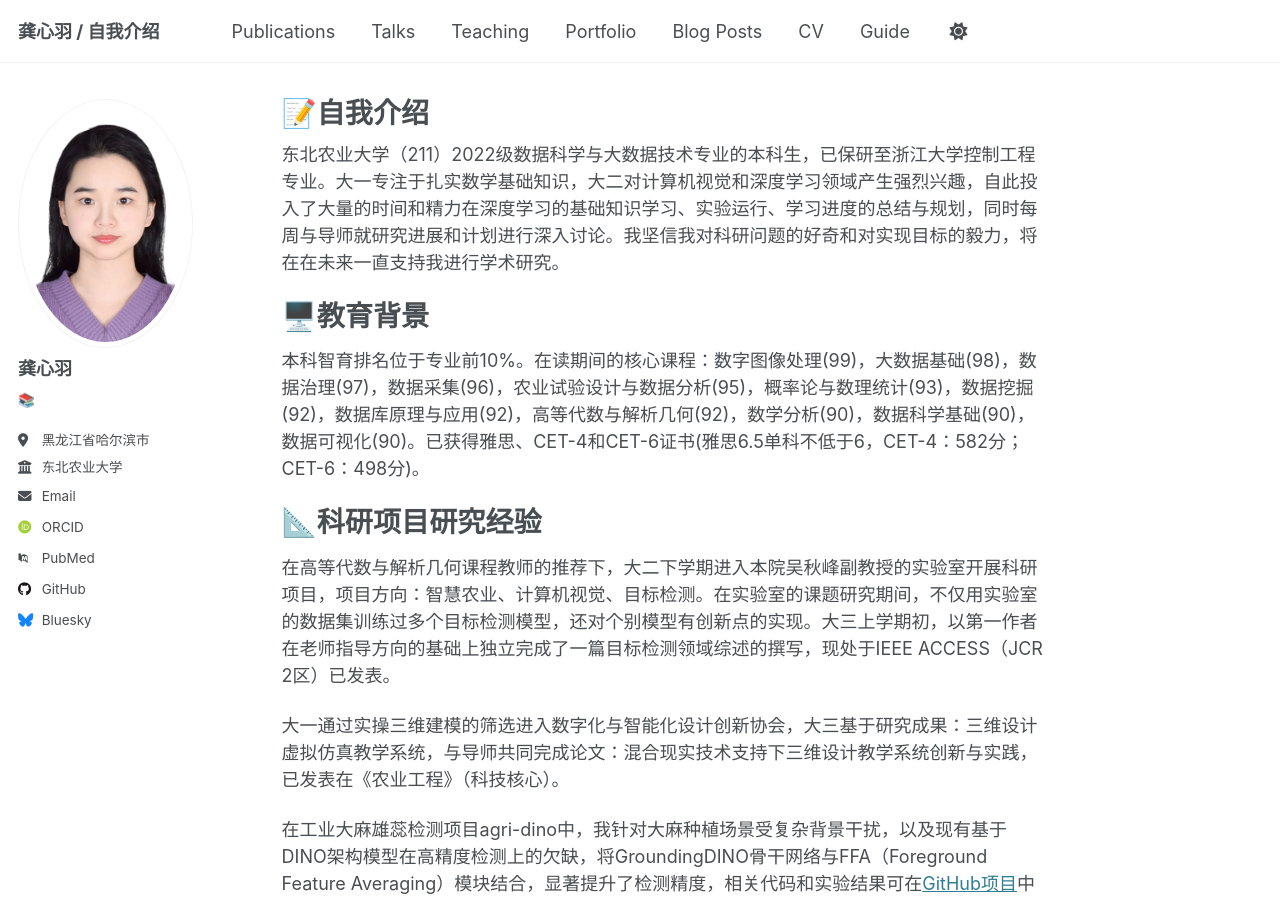
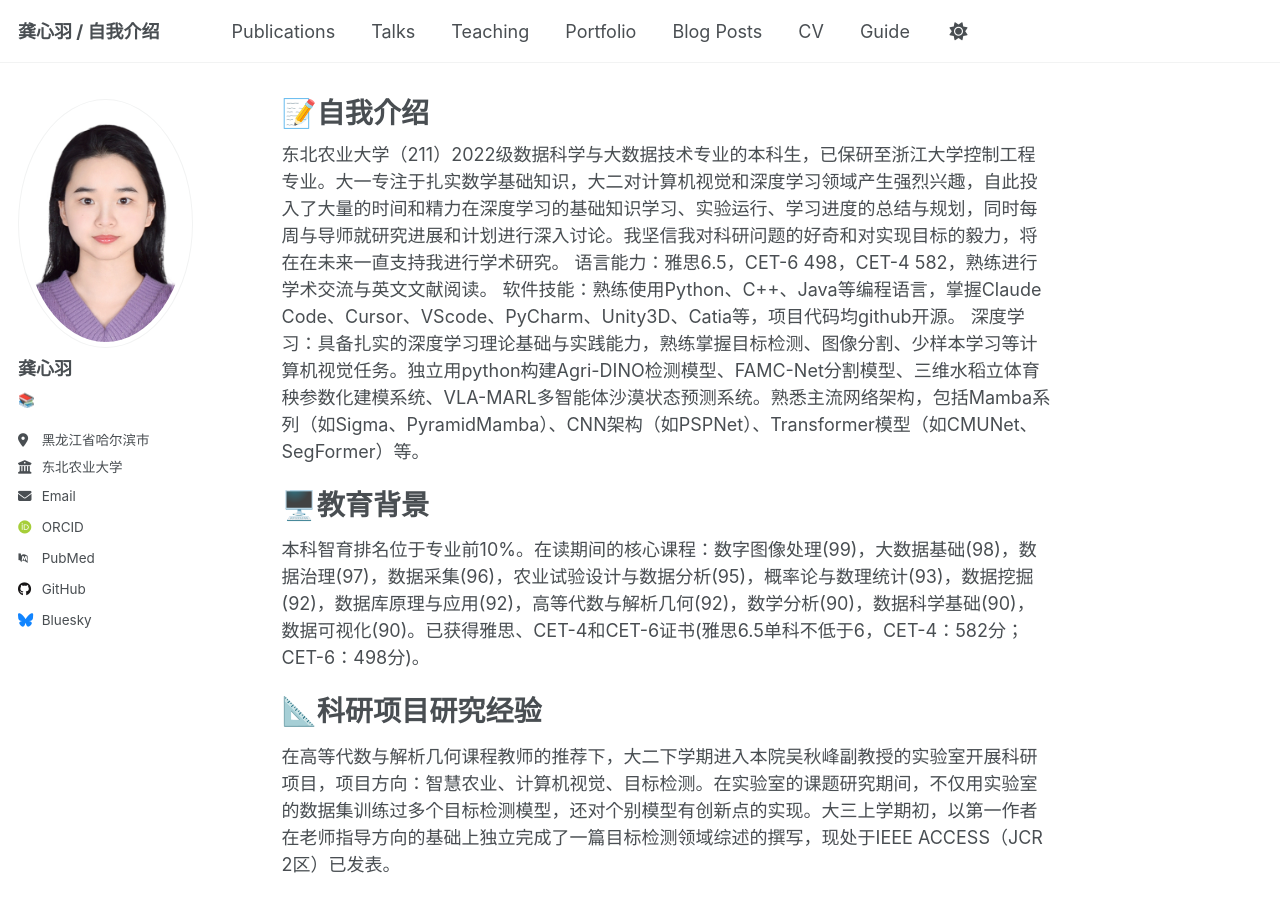
Before and after one commit to yyuliaaa/yyuliaaa.github.io, a Jekyll site: the page built from _pages/about.md, in a window 1280 px wide and 900 px high. Built offline with Jekyll 4.4.1, drawn with Linux system fonts in a browser that asks for light colours; some web fonts are replaced.

Commit message:
Enhance about page with language and software skills
Added language skills and software proficiency sections to the about page.

```diff
--- a/_pages/about.md
+++ b/_pages/about.md
@@ -8,6 +8,9 @@ redirect_from:
 ---
 
 东北农业大学（211）2022级数据科学与大数据技术专业的本科生，已保研至浙江大学控制工程专业。大一专注于扎实数学基础知识，大二对计算机视觉和深度学习领域产生强烈兴趣，自此投入了大量的时间和精力在深度学习的基础知识学习、实验运行、学习进度的总结与规划，同时每周与导师就研究进展和计划进行深入讨论。我坚信我对科研问题的好奇和对实现目标的毅力，将在在未来一直支持我进行学术研究。
+语言能力：雅思6.5，CET-6 498，CET-4 582，熟练进行学术交流与英文文献阅读。
+软件技能：熟练使用Python、C++、Java等编程语言，掌握Claude Code、Cursor、VScode、PyCharm、Unity3D、Catia等，项目代码均github开源。
+深度学习：具备扎实的深度学习理论基础与实践能力，熟练掌握目标检测、图像分割、少样本学习等计算机视觉任务。独立用python构建Agri-DINO检测模型、FAMC-Net分割模型、三维水稻立体育秧参数化建模系统、VLA-MARL多智能体沙漠状态预测系统。熟悉主流网络架构，包括Mamba系列（如Sigma、PyramidMamba）、CNN架构（如PSPNet）、Transformer模型（如CMUNet、SegFormer）等。
 
 🖥️教育背景
 ======
```
